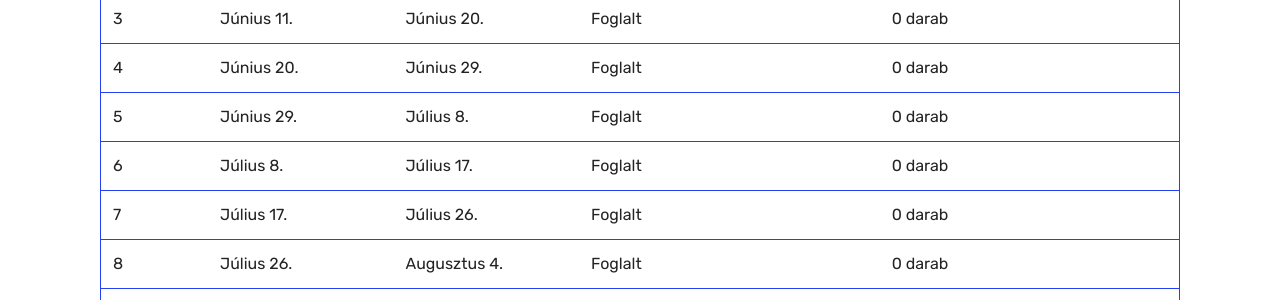
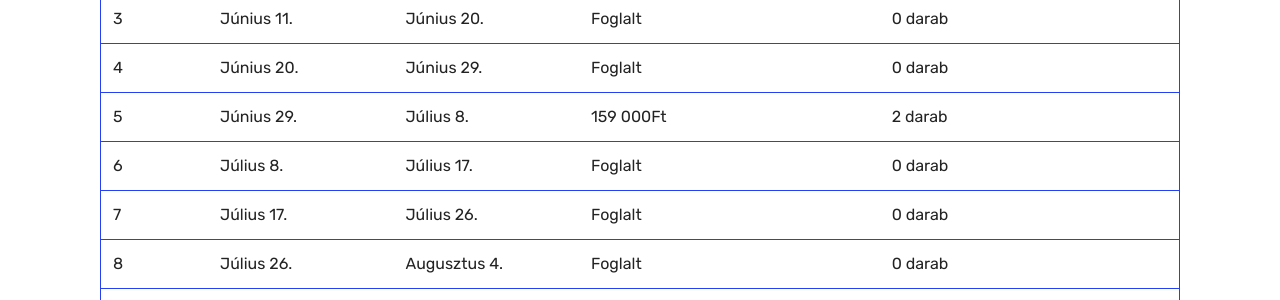
Before and after one commit to marklaszlo9/korinos_new, a Jekyll site: the page built from arak.html, in a window 1280 px wide and 900 px high. Shown: the part 325-625 px from the top of the window. Built offline with Jekyll 4.4.1, drawn with Linux system fonts in a browser that asks for light colours.

Commit message:
5 turnus

```diff
--- a/arak.html
+++ b/arak.html
@@ -61,7 +61,7 @@ title:  "Korinos.hu - Árak"
               <td class="body-item mbr-fonts-style display-7">2</td><td class="body-item mbr-fonts-style display-7">Június 2.</td><td class="body-item mbr-fonts-style display-7">Június 11.</td><td class="body-item mbr-fonts-style display-7">69 000Ft</td><td class="body-item mbr-fonts-style display-7">1 darab</td></tr><tr>
               <td class="body-item mbr-fonts-style display-7">3</td><td class="body-item mbr-fonts-style display-7">Június 11.</td><td class="body-item mbr-fonts-style display-7">Június 20.</td><td class="body-item mbr-fonts-style display-7">Foglalt</td><td class="body-item mbr-fonts-style display-7">0 darab</td></tr><tr>
               <td class="body-item mbr-fonts-style display-7">4</td><td class="body-item mbr-fonts-style display-7">Június 20.</td><td class="body-item mbr-fonts-style display-7">Június 29.</td><td class="body-item mbr-fonts-style display-7">Foglalt</td><td class="body-item mbr-fonts-style display-7">0 darab</td></tr><tr>
-              <td class="body-item mbr-fonts-style display-7">5</td><td class="body-item mbr-fonts-style display-7">Június 29.</td><td class="body-item mbr-fonts-style display-7">Július 8.</td><td class="body-item mbr-fonts-style display-7">Foglalt</td><td class="body-item mbr-fonts-style display-7">0 darab</td></tr><tr>
+              <td class="body-item mbr-fonts-style display-7">5</td><td class="body-item mbr-fonts-style display-7">Június 29.</td><td class="body-item mbr-fonts-style display-7">Július 8.</td><td class="body-item mbr-fonts-style display-7">159 000Ft</td><td class="body-item mbr-fonts-style display-7">2 darab</td></tr><tr>
               <td class="body-item mbr-fonts-style display-7">6</td><td class="body-item mbr-fonts-style display-7">Július 8.</td><td class="body-item mbr-fonts-style display-7">Július 17.</td><td class="body-item mbr-fonts-style display-7">Foglalt</td><td class="body-item mbr-fonts-style display-7">0 darab</td></tr><tr>
               <td class="body-item mbr-fonts-style display-7">7</td><td class="body-item mbr-fonts-style display-7">Július 17.</td><td class="body-item mbr-fonts-style display-7">Július 26.</td><td class="body-item mbr-fonts-style display-7">Foglalt</td><td class="body-item mbr-fonts-style display-7">0 darab</td></tr><tr>
               <td class="body-item mbr-fonts-style display-7">8</td><td class="body-item mbr-fonts-style display-7">Július 26.</td><td class="body-item mbr-fonts-style display-7">Augusztus 4.</td><td class="body-item mbr-fonts-style display-7">Foglalt</td><td class="body-item mbr-fonts-style display-7">0 darab</td></tr><tr>
```
